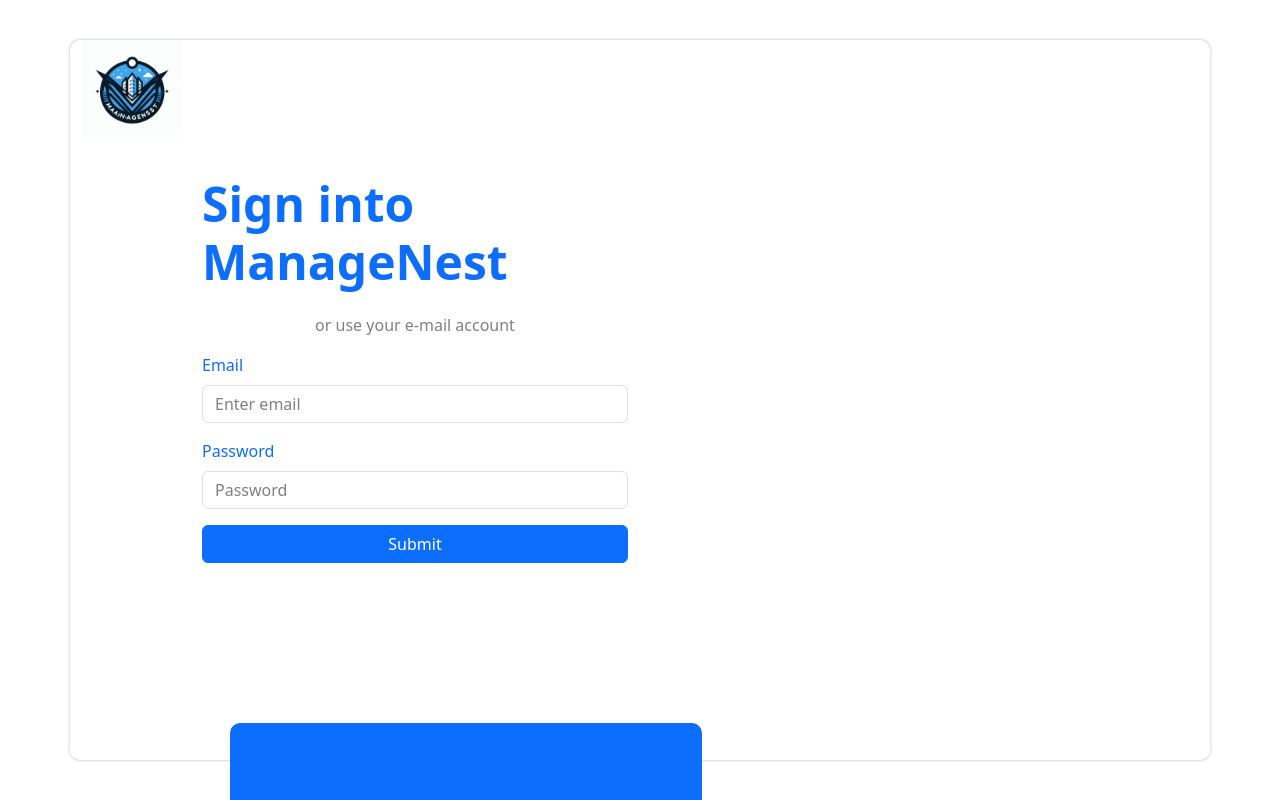
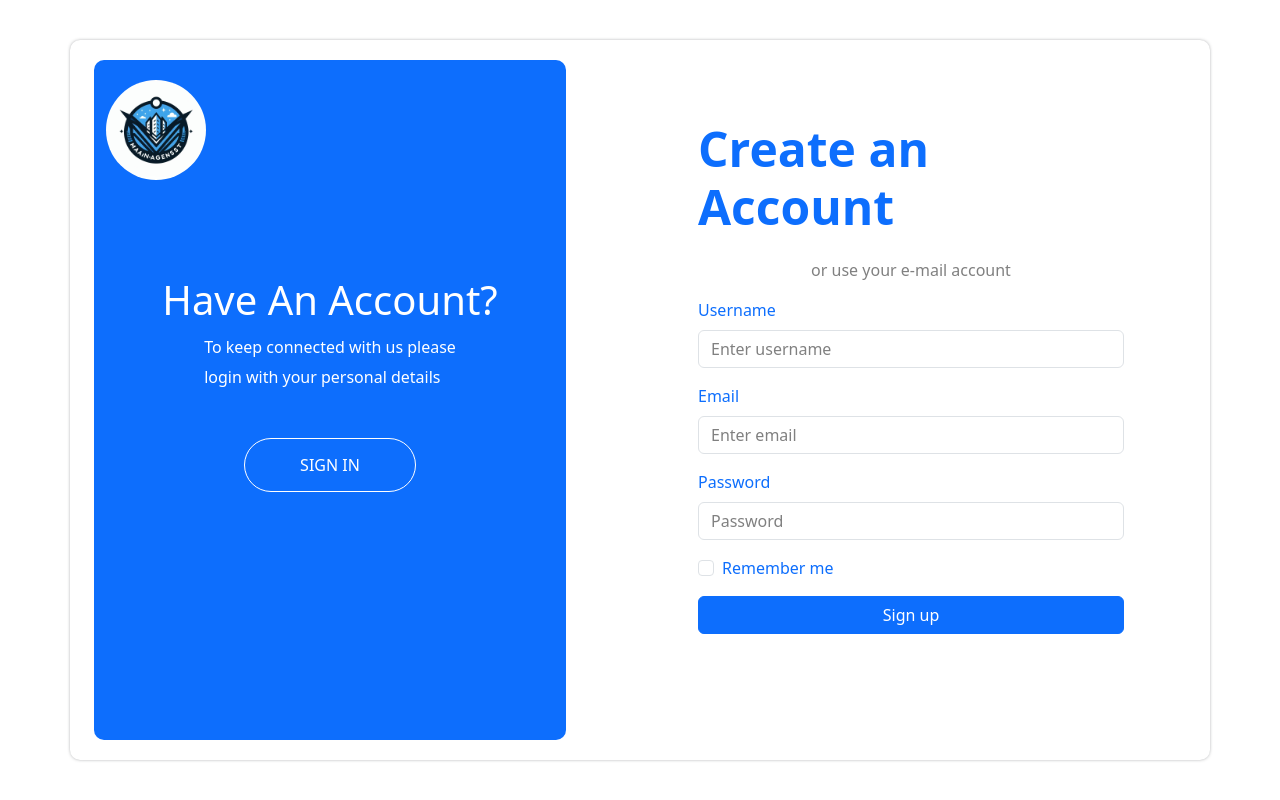
Before and after one commit to PascalTwoli/ManageNest, a React (Create React App) app in the folder frontend/: page / in a window 1280 px wide. Shown: the top 800 px of the page. Built offline with nearby package versions, Linux system fonts and the light colour scheme.

Commit message:
added signup-component on the frontend

```diff
--- a/frontend/src/App.css
+++ b/frontend/src/App.css
@@ -6,6 +6,9 @@
   /* background-color: grey !important; */
 }
 
+
+
+/*signin.component.css  */
 .container1{
   box-sizing: border-box;
   box-shadow: 0px 0px 4px -2px;
@@ -50,6 +53,7 @@
 .right-bar{
   border-radius: 10px;
   margin-left:10rem;
+  /* margin-left: 7.5%; */
   margin-top: 30px !important;
   margin-bottom: 0px;
   max-width: 29.5rem !important;
@@ -74,3 +78,47 @@
   color: white !important;
   margin-top: 30px;
 }
+
+.signup-btn:hover{
+  background-color: white !important;
+  color: #007bff !important;
+}
+
+
+/* signup.component.css */
+
+.left-bar {
+  flex-direction: column;
+  line-height: 30px;
+  color: white;
+  border-radius: 10px !important;
+  margin-top: 20px !important;
+  margin-bottom: 0px;
+  max-width: 29.5rem !important;
+  height: 85vh;
+  margin-left: 1.5rem;
+}
+
+.logo-div {
+  margin-top: 20px;
+}
+
+.logo{
+  border-radius: 50%;
+}
+
+.left-div-cnter{
+  flex-direction: column;
+  align-items: center !important;
+  justify-content: center !important;
+  padding-top: 6rem;
+}
+
+.class-for-form-signup{
+  padding-left: 120px;
+  padding-top: 5rem;
+  padding-bottom: 130px;
+}
+.form-label-signup{
+  width: 150% !important;
+}
--- a/frontend/src/App.js
+++ b/frontend/src/App.js
@@ -1,20 +1,22 @@
-import logo from './logo.svg';
 import './App.css';
 import React from 'react';
-import Create from './signin.component';
+import Signin from './signin.component';
 import 'bootstrap/dist/css/bootstrap.min.css';
 import {
   Container, Row, Col, Form, Input, Button, Navbar, Nav,
   NavbarBrand, NavLink, NavItem, UncontrolledDropdown,
   DropdownToggle, DropdownMenu, DropdownItem
 } from 'react-bootstrap';
+import Signup from './signup.component';
+// import {BrowserRouter as Router, Routes, Route} from 'react-router-dom';
+
 
 
 
 function App() {
   return (
     <div className=".App min-vh-100 d-flex justify-content-center align-items-center">
-        <Create/>
+        <Signup/>
     </div>
   );
 }
--- a/frontend/src/signin.component.js
+++ b/frontend/src/signin.component.js
@@ -1,18 +1,17 @@
 import { Button, ButtonGroup, Dropdown, Form } from "react-bootstrap";
 import logo from './logo.jpeg';
 
-const Create = () => {
+const Signin = () => {
  return(
     <div className="container container1">
         <div className="row d-flex">
             <div className="col-md-6">
                 <div>
-                    <img src={logo} className="logo"/>
+                    <img src={logo} alt="" className="logo"/>
                 </div>
                 <div className="class-for-form">
                     <h1 className="text-primary sign-in-h1">Sign into ManageNest</h1>
                     <p className="text-default text-1">or use your e-mail account</p>
-
                     <Form>
                         <Form.Group className="mb-3" controlId="formBasicEmail">
                             <Form.Label as="p" variant="text-primary" className="form-label text-primary">Email</Form.Label>
@@ -24,8 +23,9 @@
                             <Form.Control type="password" placeholder="Password" className="form-input" />
                         </Form.Group>
                         <Button variant="primary" className="submit-btn" type="submit">
-                            Submit
-                        </Button>
+                            Sign in
+                        </Button> <br /> <br />
+                        <Form.Text as="a" className="text-primary">Forgot password?</Form.Text>
                     </Form>
                 </div>
             </div>
@@ -40,4 +40,4 @@
  );
 }
 
-export default Create;
+export default Signin;
--- /dev/null
+++ b/frontend/src/signup.component.js
@@ -0,0 +1,53 @@
+import { Button, ButtonGroup, Dropdown, Form } from "react-bootstrap";
+import logo from './logo.jpeg';
+import Signin from './signin.component';
+
+
+const Signup = () => {
+ return(
+    <div className="container container1">
+        <div className="row d-flex">
+            <div className="col-md-5 bg-primary left-bar">
+                <div className="logo-div">
+                    <img src={logo} alt="" className="logo"/>
+                </div>
+                <div className="d-flex left-div-cnter">
+                    <h1 className="">Have An Account?</h1>
+                    <p> To keep connected with us please <br/>login with your personal details </p>
+                    <Button as="a" variant="default" className="signup-btn" onClick={Signin}>SIGN IN</Button>
+                </div>
+            </div>
+            <div className="col-md-6 d-flex">
+                <div className="class-for-form-signup">
+                    <h1 className="text-primary sign-in-h1">Create an Account</h1>
+                    <p className="text-default text-1">or use your e-mail account</p>
+
+                    <Form>
+                        <Form.Group className="mb-3" controlId="formBasicUsername">
+                            <Form.Label as="p" variant="text-primary" className="form-label text-primary">Username</Form.Label>
+                            <Form.Control type="text" placeholder="Enter username" className="form-input" />
+                        </Form.Group>
+                        <Form.Group className="mb-3" controlId="formBasicEmail">
+                            <Form.Label as="p" variant="text-primary" className="form-label text-primary">Email</Form.Label>
+                            <Form.Control type="email" placeholder="Enter email" className="form-input" />
+                        </Form.Group>
+
+                        <Form.Group className="mb-3" controlId="formBasicPassword">
+                            <Form.Label as="p" variant="primary" className="form-label text-primary">Password</Form.Label>
+                            <Form.Control type="password" placeholder="Password" className="form-input" />
+                        </Form.Group>
+                        <Form.Group className="mb-3" controlId="formBasicCheckbox">
+                            <Form.Check type="checkbox" label="Remember me" className="text-primary"/>
+                        </Form.Group>
+                        <Button variant="primary" className="submit-btn" type="submit">
+                            Sign up
+                        </Button> <br /> <br />
+                    </Form>
+                </div>
+            </div>
+        </div>
+    </div>
+ );
+}
+
+export default Signup;
```
